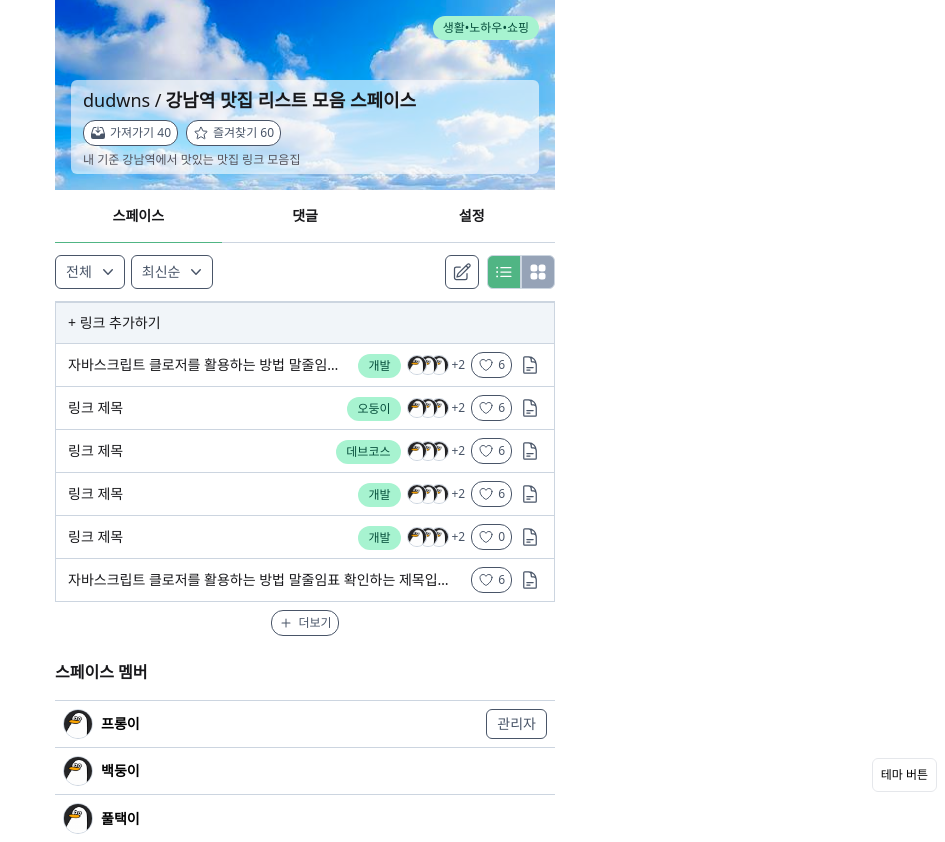
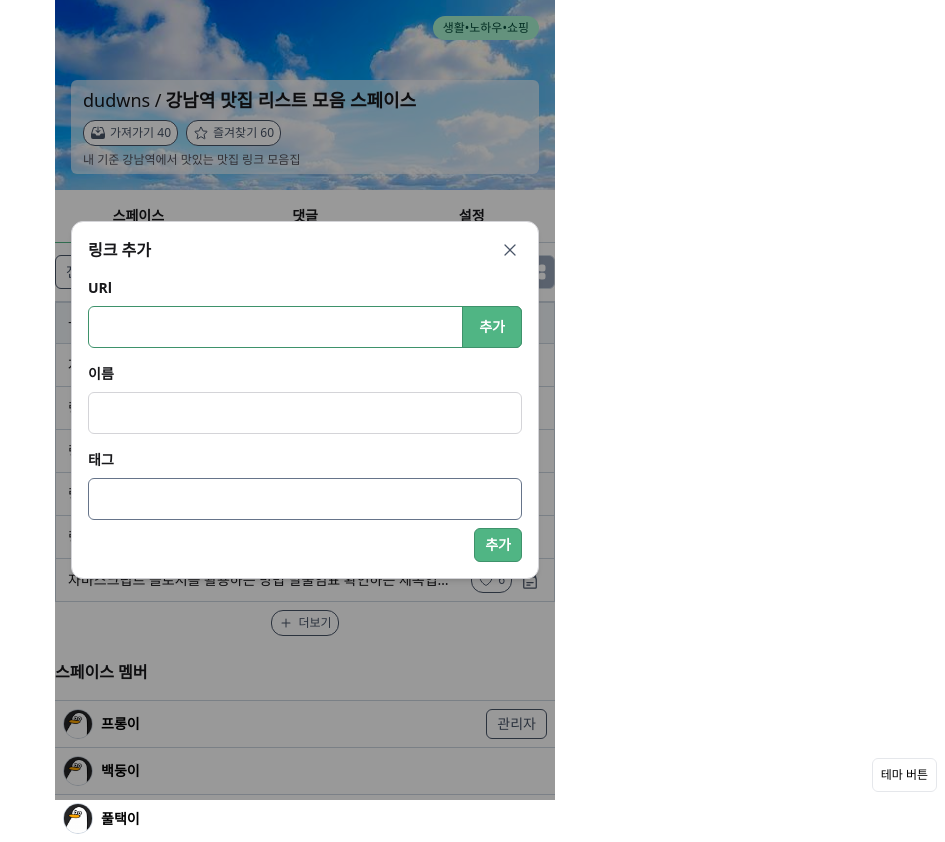
Before and after one commit to Team-TenTen/LinkHub-FE, a Next.js app: page /space/1 in a window 1280 px wide. Both pictures are taken after a click on the button "+ 링크 추가하기". Shown: the whole page, without its empty margins (335-1280 px from the left). Built offline with nearby package versions, Linux system fonts and the light colour scheme; a web font is replaced by a local one.

Commit message:
feat: #43 - 링크 추가 버튼에 모달 연결

```diff
--- a/src/components/common/LinkList/LinkList.tsx
+++ b/src/components/common/LinkList/LinkList.tsx
@@ -1,4 +1,8 @@
+'use client'
+
+import { useModal } from '@/hooks'
 import { cls } from '@/utils'
+import Input from '../Input/Input'
 import LinkItem from '../LinkItem/LinkItem'
 import { ADD_LINK } from './constants'
 
@@ -25,7 +29,27 @@ const LinkList = ({
   edit = false,
   type = 'list',
 }: LinkListProps) => {
+  const { Modal, isOpen, modalOpen, modalClose } = useModal()
+
   return (
+    <>
+      {isOpen && (
+        <Modal
+          title="링크 추가"
+          isConfirmButton={true}
+          confirmText="추가"
+          onClose={modalClose}>
+          <div className="flex flex-col gap-2">
+            <Input
+              label="URl"
+              inputButton={true}></Input>
+            <Input
+              label="이름"
+              disabled={true}></Input>
+            <Input label="태그"></Input>
+          </div>
+        </Modal>
+      )}
       <div
         className={cls(
           type === 'list'
@@ -38,7 +62,8 @@ const LinkList = ({
             type === 'list'
               ? 'border-t border-slate3'
               : 'items-center justify-center rounded-md border',
-        )}>
+          )}
+          onClick={modalOpen}>
           <div className="text-gray9">{ADD_LINK}</div>
         </button>
         {links.map((link) => (
@@ -55,6 +80,7 @@ const LinkList = ({
           />
         ))}
       </div>
+    </>
   )
 }
 
```
Lines whose indentation alone changed are shown as unchanged.
